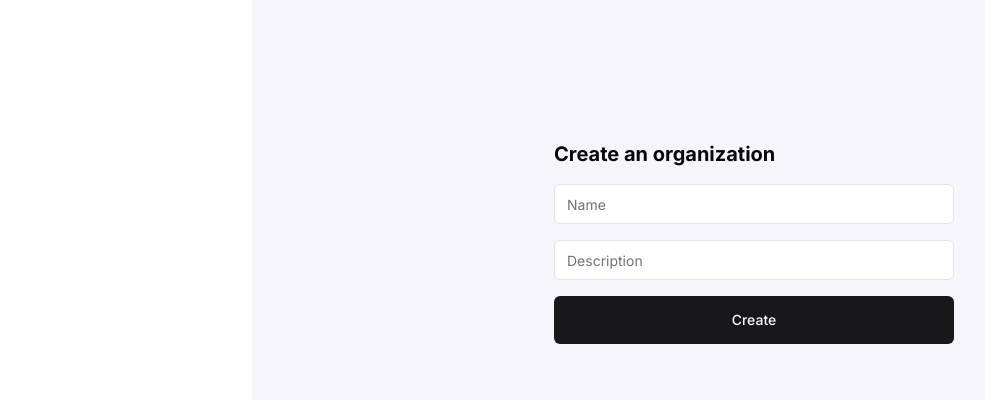
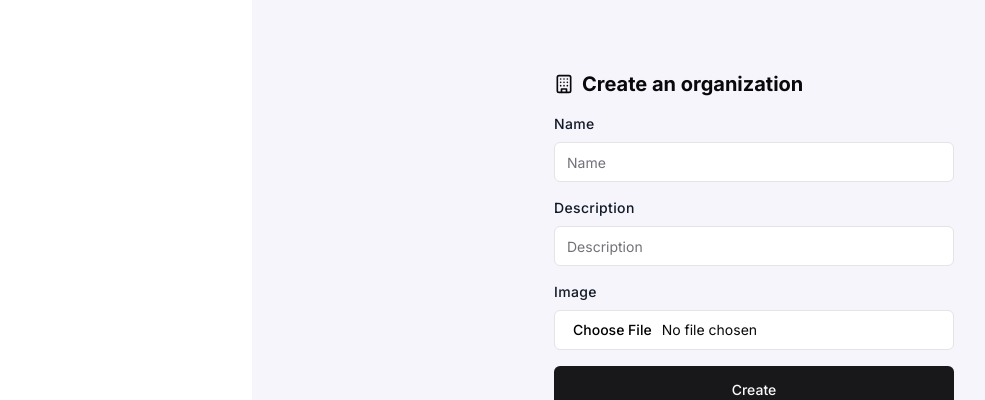
Before and after one commit to TobCraft3521/codehyve, a Next.js app: page /organization-list/create in a window 1280 px wide. Shown: the part 166-566 px from the top of the page, without its empty margins (8-993 px from the left). Built offline with nearby package versions, Linux system fonts and the light colour scheme; no server answers.

Commit message:
ui to make create org accept images / logo for the org

```diff
--- a/app/(app)/(action-links)/invite/[inviteCode]/page.tsx
+++ b/app/(app)/(action-links)/invite/[inviteCode]/page.tsx
@@ -1,4 +1,5 @@
 import { profile } from "@/lib/actions/user/profile"
+import { db } from "@/lib/db"
 import { redirect } from "next/navigation"
 
 interface InviteCodePageProps {
@@ -7,8 +8,16 @@ interface InviteCodePageProps {
   }
 }
 const InviteCodePage = async ({ params }: InviteCodePageProps) => {
-    const user = await profile()
-    if(!params.inviteCode) redirect("/dashboard")
+  const user = await profile()
+  if (!params.inviteCode) redirect("/dashboard")
 
+  const invitation = await db.invitation.findUnique({
+    where: {
+      token: params.inviteCode,
+    },
+  })
 
+  if (!invitation) redirect("/dashboard")
+
+  const { token, organizationId } = invitation
 }
--- a/app/(app)/organization-list/create/page.tsx
+++ b/app/(app)/organization-list/create/page.tsx
@@ -4,7 +4,6 @@ import { Button } from "@/components/ui/button"
 import {
   Form,
   FormControl,
-  FormDescription,
   FormField,
   FormItem,
   FormMessage,
@@ -13,8 +12,7 @@ import { Input } from "@/components/ui/input"
 import { createOrg } from "@/lib/actions/org/create"
 import { CreateOrgFormSchema } from "@/lib/types"
 import { zodResolver } from "@hookform/resolvers/zod"
-import Image from "next/image"
-import Link from "next/link"
+import { LucideBuilding } from "lucide-react"
 import { useRouter } from "next/navigation"
 import { useState } from "react"
 import { SubmitHandler, useForm } from "react-hook-form"
@@ -29,12 +27,17 @@ const CreateOrg = () => {
     defaultValues: {
       name: "",
       description: "",
+      img: "",
     },
   })
   const isLoading = form.formState.isSubmitting
   const onSubmit: SubmitHandler<z.infer<typeof CreateOrgFormSchema>> = async (
     formData,
   ) => {
+    console.log(formData)
+    const image = formData.img?.[0]
+    console.log(image)
+    return
     const { error } = await createOrg(formData)
     if (error) {
       setSubmitError(error)
@@ -52,7 +55,11 @@ const CreateOrg = () => {
           onSubmit={form.handleSubmit(onSubmit)}
           className="flex w-full flex-col space-y-4 sm:w-[400px] sm:justify-center"
         >
-          <h1 className="text-xl font-bold">Create an organization</h1>
+          <h1 className="flex items-center gap-2 text-xl font-bold">
+            <LucideBuilding className="h-5 w-5" />
+            Create an organization
+          </h1>
+
           <FormField
             disabled={isLoading}
             control={form.control}
@@ -60,7 +67,15 @@ const CreateOrg = () => {
             render={({ field }) => (
               <FormItem>
                 <FormControl>
-                  <Input type="text" placeholder="Name" {...field} />
+                  <>
+                    <label
+                      className="mb-2 block text-sm font-medium tracking-wide text-gray-900 dark:text-zinc-400"
+                      htmlFor="name"
+                    >
+                      Name
+                    </label>
+                    <Input type="text" placeholder="Name" {...field} />
+                  </>
                 </FormControl>
                 <FormMessage />
               </FormItem>
@@ -73,7 +88,43 @@ const CreateOrg = () => {
             render={({ field }) => (
               <FormItem>
                 <FormControl>
-                  <Input type="text" placeholder="Description" {...field} />
+                  <>
+                    <label
+                      className="mb-2 block text-sm font-medium tracking-wide text-gray-900 dark:text-zinc-400"
+                      htmlFor="description"
+                    >
+                      Description
+                    </label>
+                    <Input type="text" placeholder="Description" {...field} />
+                  </>
+                </FormControl>
+                <FormMessage />
+              </FormItem>
+            )}
+          />
+          <FormField
+            disabled={isLoading}
+            control={form.control}
+            name="img"
+            render={({ field }) => (
+              <FormItem>
+                <FormControl>
+                  <>
+                    <label
+                      className="mb-2 block text-sm font-medium tracking-wide text-gray-900 dark:text-zinc-400"
+                      htmlFor="img"
+                    >
+                      Image
+                    </label>
+                    <Input
+                      type="file"
+                      accept="image/*"
+                      placeholder="image"
+                      {...form.register("img", {
+                        required: "Please select an image",
+                      })}
+                    />
+                  </>
                 </FormControl>
                 <FormMessage />
               </FormItem>
--- a/app/(app)/organization-list/page.tsx
+++ b/app/(app)/organization-list/page.tsx
@@ -6,8 +6,8 @@ import { Calendar, LinkIcon, Plus } from "lucide-react"
 const OrganizationList = () => {
   return (
     <div className="flex h-full w-full items-center justify-center">
-      <div className="flex flex-row gap-4">
-        <div className="group flex h-[130px] w-56 cursor-pointer overflow-hidden rounded-lg border border-zinc-300 bg-gradient-to-r from-gray-100 to-gray-200 drop-shadow-xl transition-all hover:border-zinc-400 hover:bg-gradient-to-r hover:from-gray-200 hover:to-gray-300 dark:border-[1.5px] dark:border-zinc-900 dark:bg-gradient-to-r dark:from-[#0c0b0f] dark:to-gray-900 dark:hover:border-zinc-800 dark:hover:bg-gradient-to-r dark:hover:from-gray-800 dark:hover:to-gray-700">
+      <div className="flex flex-row gap-4 items-center">
+        <Link href="/organization-list/create" className="group flex h-[130px] w-56 cursor-pointer overflow-hidden rounded-lg border border-zinc-300 bg-gradient-to-r from-gray-100 to-gray-200 drop-shadow-xl transition-all hover:border-zinc-400 hover:bg-gradient-to-r hover:from-gray-200 hover:to-gray-300 dark:border-[1.5px] dark:border-zinc-900 dark:bg-gradient-to-r dark:from-[#0c0b0f] dark:to-gray-900 dark:hover:border-zinc-800 dark:hover:bg-gradient-to-r dark:hover:from-gray-800 dark:hover:to-gray-700">
           <div className="relative flex h-full w-1/3 flex-shrink-0 items-center justify-center overflow-hidden rounded-l-lg bg-zinc-300 transition-all dark:bg-gray-800">
             <div className="absolute -bottom-[175%] left-[-30%] h-[160%] w-[160%] rotate-12 transform bg-indigo-400 transition-all duration-500 group-hover:bottom-[-10%] dark:bg-[#ea5234]"></div>
             <Plus className="relative z-10 h-6 w-6 text-white transition-all group-hover:h-9 group-hover:w-9" />
@@ -20,7 +20,7 @@ const OrganizationList = () => {
               Create New Organization
             </div>
           </div>
-        </div>
+        </Link>
 
         <Separator orientation="vertical" className="h-32" />
         <div
--- a/lib/types.ts
+++ b/lib/types.ts
@@ -16,6 +16,7 @@ export const CreateOrgFormSchema = z.object({
   description: z.string().min(1, {
     message: "Please enter a description",
   }),
+  img: z.any().describe("Organization Image"),
 })
 
 export const UpdateAccountFormSchema = z.object({
```
Also changed, not shown: 1 other file (tests, documents, lock files or other folders).
